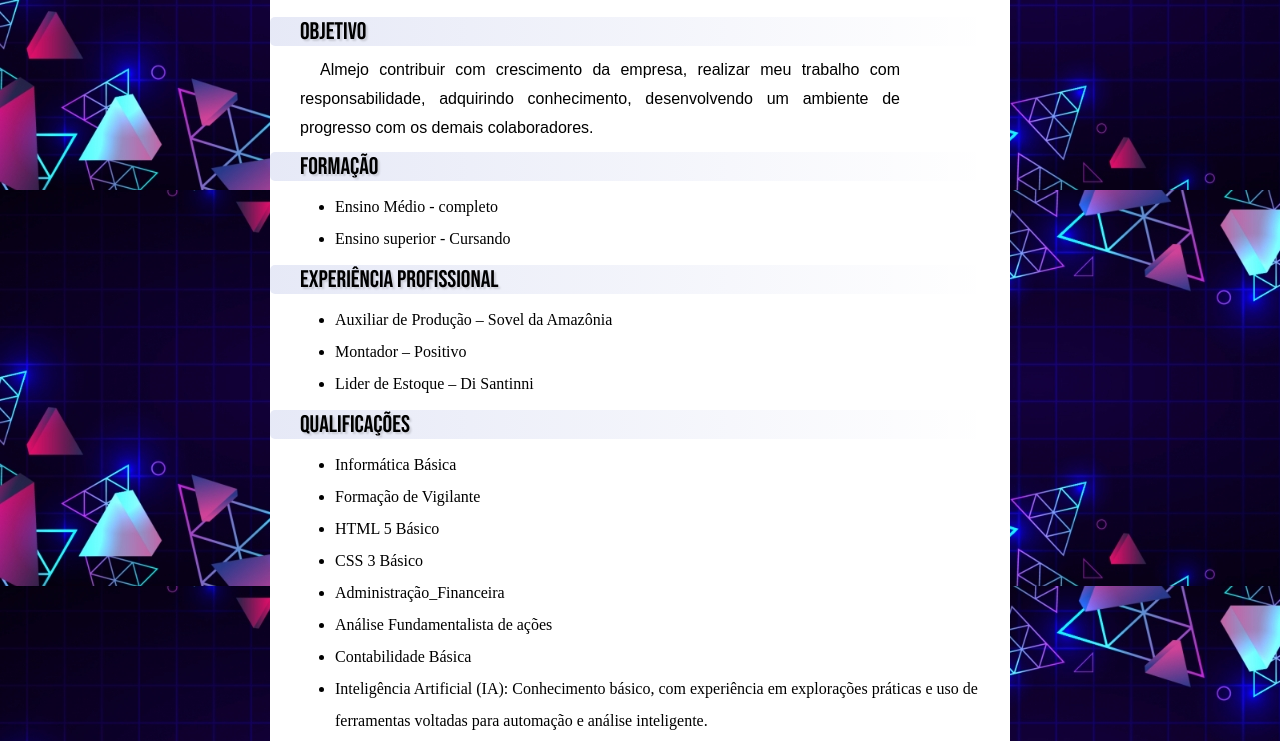
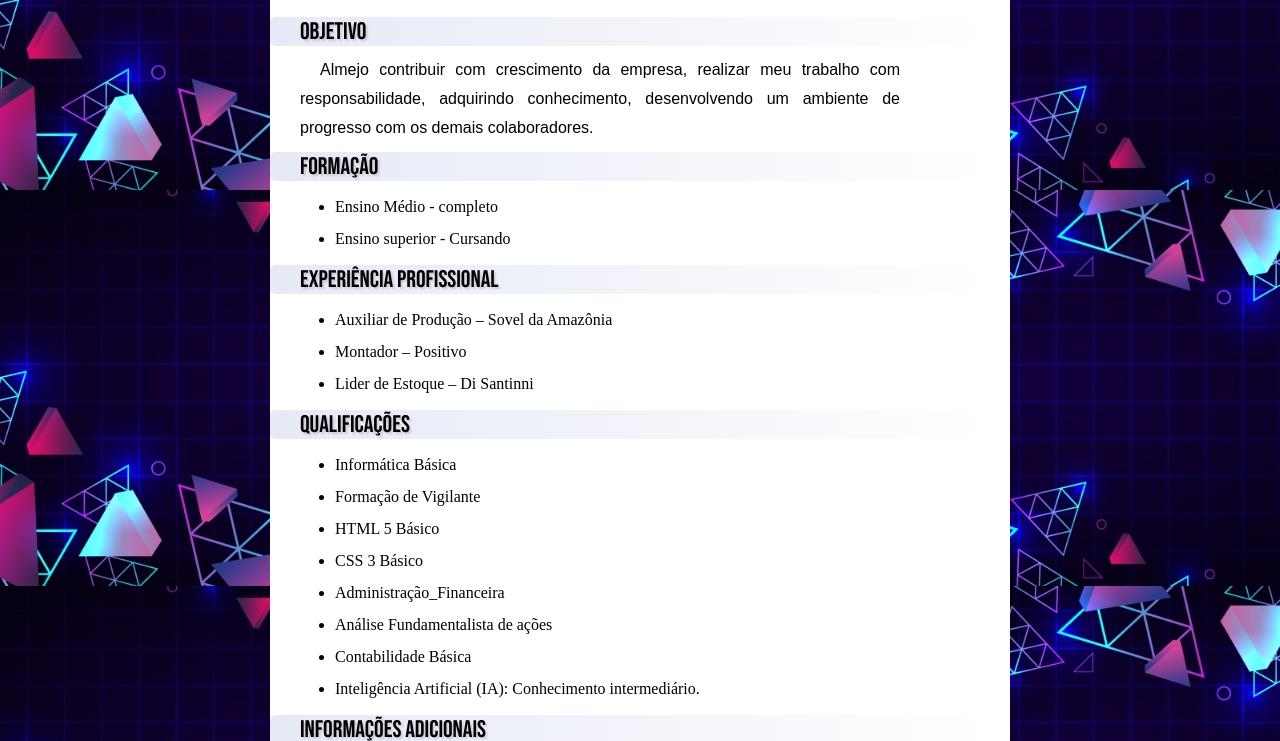
Before and after one commit to patricksouzapsf/curriculum.pc, a plain HTML site: page index.html in a window 1280 px wide. Shown: the part 206-947 px from the top of the page. Drawn offline with Linux system fonts and the light colour scheme.

Commit message:
Update index.html
Signed-off-by: Patrick souza <110060780+patricksouzapsf@users.noreply.github.com>

```diff
--- a/index.html
+++ b/index.html
@@ -53,7 +53,7 @@
             <li>Administração_Financeira</li>
             <li>Análise Fundamentalista de ações</li>
             <li>Contabilidade Básica</li>
-            <li>Inteligência Artificial (IA): Conhecimento básico, com experiência em explorações práticas e uso de ferramentas voltadas para automação e análise inteligente.</li>
+            <li>Inteligência Artificial (IA): Conhecimento intermediário.</li>
         </ul>
 
 
```
